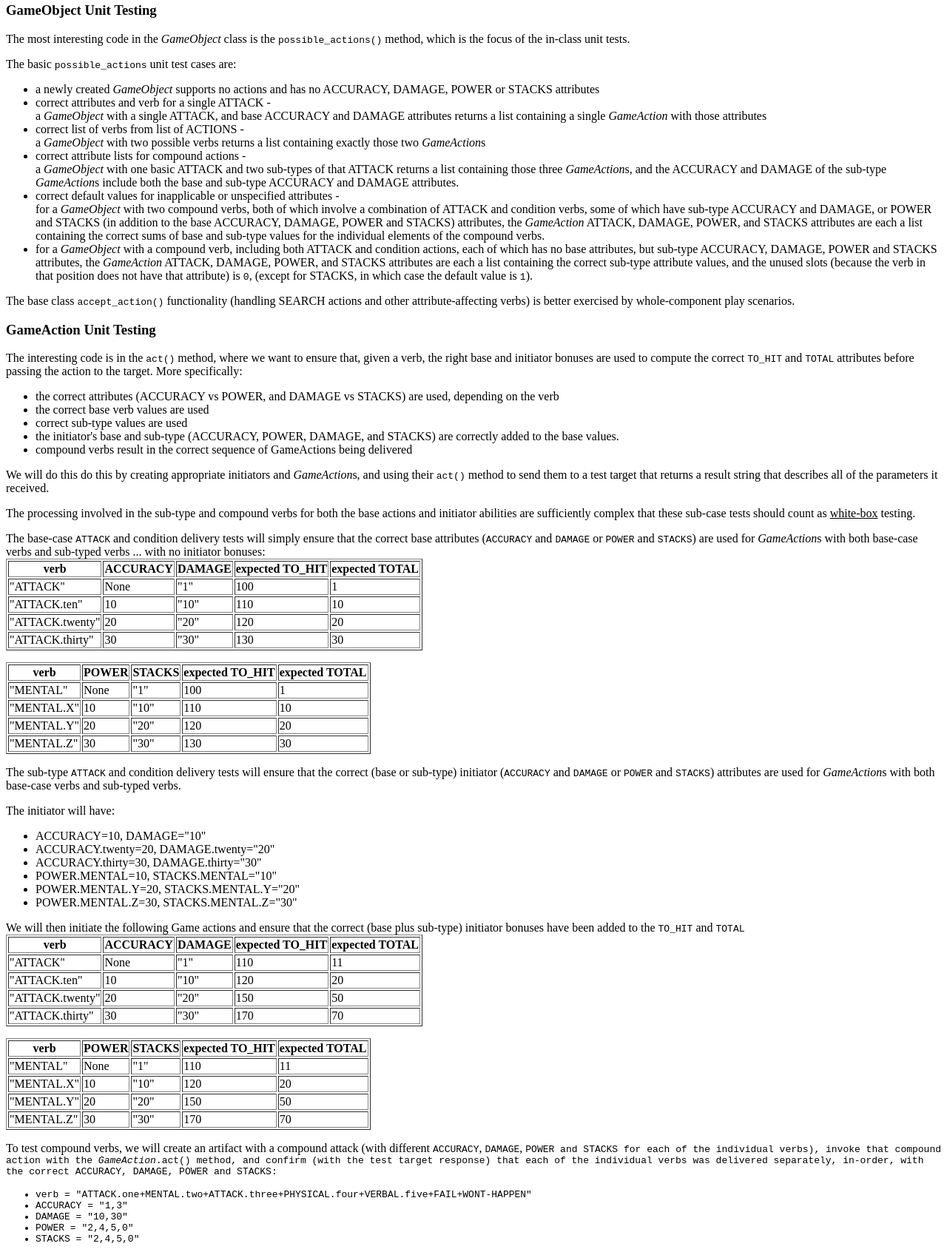
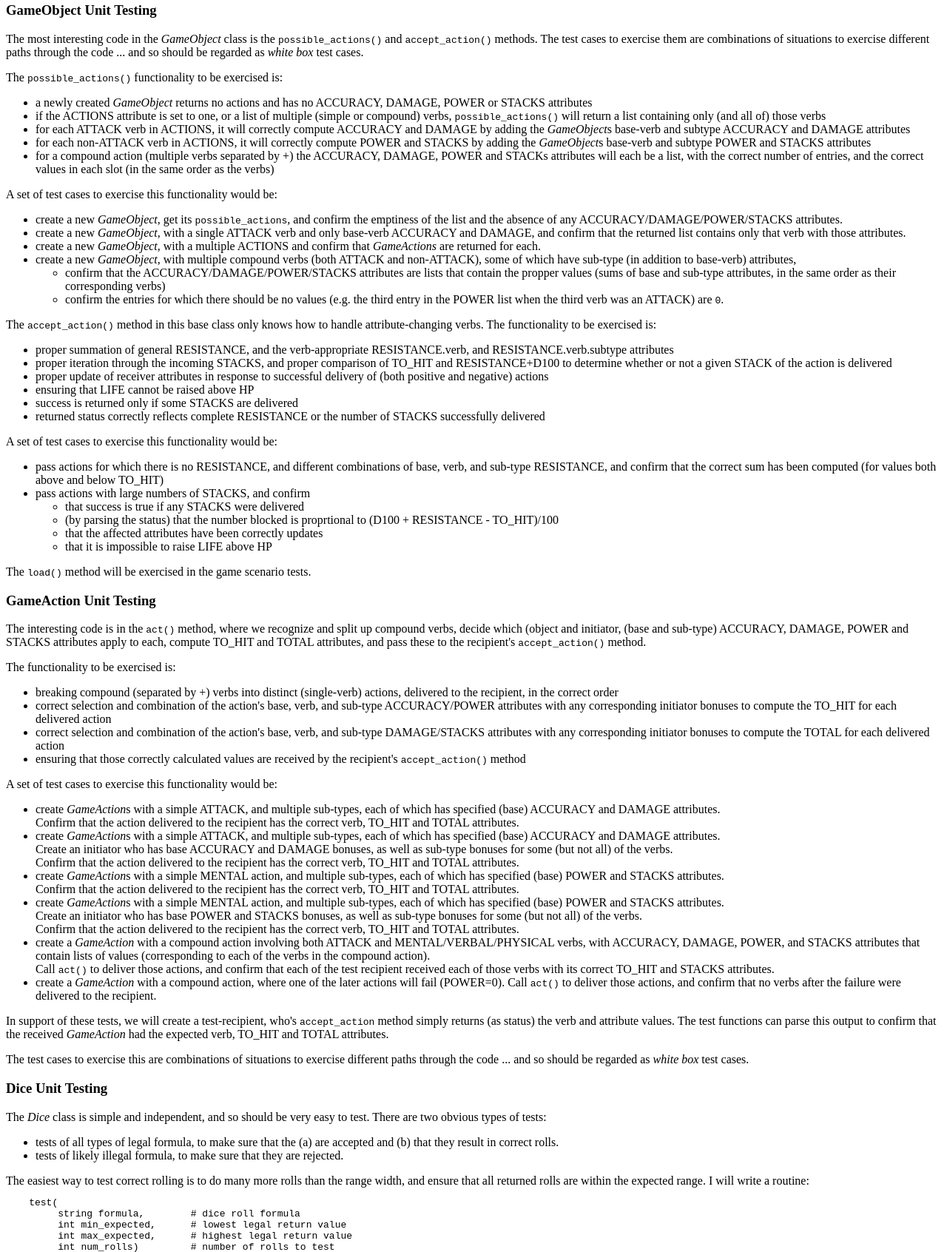
Before and after one commit to markkampe/CardFRP, a plain HTML site: page testing.html in a window 1280 px wide. Shown: the part 349-2041 px from the top of the page at 74% size. Drawn offline with Linux system fonts and the light colour scheme.

Commit message:
replace detailed tests with overview of strategy

```diff
--- a/testing.html
+++ b/testing.html
@@ -34,190 +34,197 @@ sample code for using the CardFRP component.
 <A name="gameobject"/><H3>GameObject Unit Testing</H3>
 <P>
 The most interesting code in the <em>GameObject</em> class is the
-<tt>possible_actions()</tt> method, which is the focus of the
-in-class unit tests.
+<tt>possible_actions()</tt> and <tt>accept_action()</tt> methods.
+The test cases to exercise them are combinations of situations to
+exercise different paths through the code ... and so should be
+regarded as <em>white box</em> test cases.
 </p>
-The basic <tt>possible_actions</tt> unit test cases are:
+The <tt>possible_actions()</tt> functionality to be exercised is:
 <ul>
-   <li>	a newly created <em>GameObject</em> supports no actions and
+   <li>	a newly created <em>GameObject</em> returns no actions and
    	has no ACCURACY, DAMAGE, POWER or STACKS attributes</li>
 
-   <li> correct attributes and verb for a single ATTACK -<br>
-   	a <em>GameObject</em> with a single ATTACK, and base ACCURACY
-        and DAMAGE attributes returns a list containing a single
-	<em>GameAction</em> with those attributes</li>
+   <li> if the ACTIONS attribute is set to one, or a list of multiple
+   	(simple or compound) verbs, <tt>possible_actions()</tt> will
+	return a list containing only (and all of) those verbs</li>
 
-   <li> correct list of verbs from list of ACTIONS -<br>
-   	a <em>GameObject</em> with two possible verbs returns a list
-   	containing exactly those two <em>GameAction</em>s</li>
+   <li> for each ATTACK verb in ACTIONS, it will correctly compute
+   	ACCURACY and DAMAGE by adding the <em>GameObject</em>s
+	base-verb and subtype ACCURACY and DAMAGE attributes</li>
 
-   <li> correct attribute lists for compound actions -<br>
-   	a <em>GameObject</em> with one basic ATTACK and two sub-types
-   	of that ATTACK returns a list containing those three
-	<em>GameAction</em>s, and the ACCURACY and DAMAGE of the
-	sub-type <em>GameAction</em>s include both the base and
-	sub-type ACCURACY and DAMAGE attributes.</li>
+   <li> for each non-ATTACK verb in ACTIONS, it will correctly compute
+   	POWER and STACKS by adding the <em>GameObject</em>s
+	base-verb and subtype POWER and STACKS attributes</li>
 
-   <li>	correct default values for inapplicable or unspecified attributes -<br>
-   	for a <em>GameObject</em> with two compound verbs, both
-   	of which involve a combination of ATTACK and condition
-	verbs, some of which have sub-type ACCURACY and DAMAGE,
-	or POWER and STACKS (in addition to the base ACCURACY,
-	DAMAGE, POWER and STACKS) attributes,
-	the <em>GameAction</em> ATTACK, DAMAGE, POWER, and STACKS
-	attributes are each a list containing the correct sums
-	of base and sub-type values for the individual elements
-	of the compound verbs.</li>
+   <li> for a compound action (multiple verbs separated by +)
+   	the ACCURACY, DAMAGE, POWER and STACKs attributes will
+	each be a list, with the correct number of entries,
+	and the correct values in each slot (in the same order
+	as the verbs)</li>
+</ul>
 
-   <li> for a <em>GameObject</em> with a compound verb, including
-   	both ATTACK and condition actions, each of which has no base
-	attributes, but sub-type ACCURACY, DAMAGE, POWER and STACKS
-	attributes,
-	the <em>GameAction</em> ATTACK, DAMAGE, POWER, and STACKS
-	attributes are each a list containing the correct sub-type
-	attribute values, and the unused slots (because the verb
-	in that position does not have that attribute) is <tt>0</tt>,
-	(except for STACKS, in which case the default value is <tt>1</tt>).
-	</li>
+A set of test cases to exercise this functionality would be:
+<ul>
+
+   <li> create a new <em>GameObject</em>, get its <tt>possible_actions</tt>,
+   	and confirm the emptiness of the list and the absence of any
+	ACCURACY/DAMAGE/POWER/STACKS attributes.</li>
+
+   <li> create a new <em>GameObject</em>, with a single ATTACK verb
+   	and only base-verb ACCURACY and DAMAGE, and confirm that the
+	returned list contains only that verb with those attributes.</li>
+
+   <li> create a new <em>GameObject</em>, with a multiple ACTIONS
+	and confirm that <em>GameActions</em> are returned for each.</li>
+
+   <li> create a new <em>GameObject</em>, with multiple compound
+   	verbs (both ATTACK and non-ATTACK), some of which have
+	sub-type (in addition to base-verb) attributes,
+	<ul>
+	   <li> confirm that the ACCURACY/DAMAGE/POWER/STACKS attributes are lists
+		that contain the propper values (sums of base and sub-type
+		attributes, in the same order as their corresponding verbs)</li>
+	   <li> confirm the entries for which there should be no values
+	   	(e.g. the third entry in the POWER list when the third verb
+		was an ATTACK) are <tt>0</tt>.</li>
+	</ul> </li>
 </ul>
+
 <P>
-The base class <tt>accept_action()</tt> functionality (handling
-SEARCH actions and other attribute-affecting verbs) is better
-exercised by whole-component play scenarios.
+The <tt>accept_action()</tt> method in this base class only knows
+how to handle attribute-changing verbs.  The functionality to be
+exercised is:
+<ul>
+   <li>	proper summation of general RESISTANCE, and the verb-appropriate
+   	RESISTANCE.verb, and RESISTANCE.verb.subtype attributes</li>
+
+   <li> proper iteration through the incoming STACKS, and proper
+   	comparison of TO_HIT and RESISTANCE+D100 to determine whether
+	or not a given STACK of the action is delivered</li>
+
+   <li> proper update of receiver attributes in response to successful
+   	delivery of (both positive and negative) actions </li>
+
+   <li> ensuring that LIFE cannot be raised above HP</li>
+
+   <li> success is returned only if some STACKS are delivered</li>
+
+   <li> returned status correctly reflects complete RESISTANCE or
+   	the number of STACKS successfully delivered</li>
+</ul>
+
+A set of test cases to exercise this functionality would be:
+<ul>
+   <li> pass actions for which there is no RESISTANCE,
+   	and different combinations of base, verb, and sub-type
+	RESISTANCE, and confirm that the correct sum has been
+	computed (for values both above and below TO_HIT)</li>
+
+   <li> pass actions with large numbers of STACKS, and confirm
+	<ul>
+	   <li> that success is true if any STACKS were delivered</li>
+   	   <li>	(by parsing the status) that the number blocked is proprtional to
+		(D100 + RESISTANCE - TO_HIT)/100</li>
+	   <li> that the affected attributes have been
+	   	correctly updates</li>
+	   <li> that it is impossible to raise LIFE above HP</li>
+	</ul></li>
+</ul>
+</P>
+<P>
+The <tt>load()</tt> method will be exercised in the game scenario tests.
 </P>
 
 <A name="gameaction"/><H3>GameAction Unit Testing</H3>
 <P>
-The interesting code is in the <tt>act()</tt> method, where
-we want to ensure that, given a verb, the right base and
-initiator bonuses are used to compute the correct
-<tt>TO_HIT</tt> and <tt>TOTAL</tt> attributes before
-passing the action to the target.  More specifically:
-<ul>
-   <li> the correct attributes (ACCURACY vs POWER,
-   	and DAMAGE vs STACKS) are used, depending on the verb</li>
-   <li> the correct base verb values are used </li>
-   <li> correct sub-type values are used </li>
-   <li> the initiator's base and sub-type (ACCURACY, POWER,
-   	DAMAGE, and STACKS) are correctly added to the base values.
-   <li> compound verbs result in the correct sequence of
-   	GameActions being delivered</li>
-</ul>
-We will do this do this by creating appropriate initiators and
-<em>GameAction</em>s, and using their <tt>act()</tt> method to
-send them to a test target that returns a result string that
-describes all of the parameters it received.
+The interesting code is in the <tt>act()</tt> method, where we
+recognize and split up compound verbs, decide which (object and
+initiator, (base and sub-type) ACCURACY, DAMAGE, POWER and STACKS
+attributes apply to each, compute TO_HIT and TOTAL attributes,
+and pass these to the recipient's <tt>accept_action()</tt> method.
 </P>
 <P>
-The processing involved in the sub-type and compound verbs for
-both the base actions and initiator abilities are sufficiently
-complex that these sub-case tests should count as <u>white-box</u> testing.
+The functionality to be exercised is:
+<ul>
+   <li> breaking compound (separated by +) verbs into distinct
+     	(single-verb) actions, delivered to the recipient,
+	in the correct order</li>
+
+   <li>	correct selection and combination of the action's base,
+   	verb, and sub-type ACCURACY/POWER attributes with any
+	corresponding initiator bonuses to compute the TO_HIT
+	for each delivered action</li>
+
+   <li>	correct selection and combination of the action's base,
+   	verb, and sub-type DAMAGE/STACKS attributes with any
+	corresponding initiator bonuses to compute the TOTAL
+	for each delivered action</li>
+
+   <li>	ensuring that those correctly calculated values are
+   	received by the recipient's <tt>accept_action()</tt> method</li>
+</ul>
 </P>
 <P>
-The base-case <tt>ATTACK</tt> and condition delivery tests will simply ensure that
-the correct base attributes (<tt>ACCURACY</tt> and <tt>DAMAGE</tt>
-or <tt>POWER</tt> and <tt>STACKS</tt>) are used for <em>GameAction</em>s
-with both base-case verbs and sub-typed verbs ... with no initiator bonuses:
-<TABLE border="1">
-    <tr><th>verb</th>
-    	<th>ACCURACY</th>
-	<th>DAMAGE</th>
-	<th>expected TO_HIT</th>
-	<th>expected TOTAL</th>
-    </tr>
-    <tr> <td>"ATTACK"</td>		<td>None</td>	<td>"1"</td>	<td>100</td>	<td>1</td> </tr>
-    <tr> <td>"ATTACK.ten"</td>		<td>10</td>	<td>"10"</td>	<td>110</td>	<td>10</td> </tr>
-    <tr> <td>"ATTACK.twenty"</td>	<td>20</td>	<td>"20"</td>	<td>120</td>	<td>20</td> </tr>
-    <tr> <td>"ATTACK.thirty"</td>	<td>30</td>	<td>"30"</td>	<td>130</td>	<td>30</td> </tr>
-</TABLE>
+A set of test cases to exercise this functionality would be:
+<ul>
+   <li> create <em>GameAction</em>s with a simple ATTACK, and
+   	multiple sub-types, each of which has specified
+	(base) ACCURACY and DAMAGE attributes.<br>
+	Confirm that the action delivered to the recipient
+	has the correct verb, TO_HIT and TOTAL attributes.</li>
+
+   <li> create <em>GameAction</em>s with a simple ATTACK, and
+   	multiple sub-types, each of which has specified
+	(base) ACCURACY and DAMAGE attributes.<br>
+	Create an initiator who has base ACCURACY and DAMAGE
+	bonuses, as well as sub-type bonuses for some
+	(but not all) of the verbs.<br>
+	Confirm that the action delivered to the recipient
+	has the correct verb, TO_HIT and TOTAL attributes.</li>
+
+   <li> create <em>GameAction</em>s with a simple MENTAL action,
+   	and multiple sub-types, each of which has specified
+	(base) POWER and STACKS attributes.<br>
+	Confirm that the action delivered to the recipient
+	has the correct verb, TO_HIT and TOTAL attributes.</li>
+
+   <li> create <em>GameAction</em>s with a simple MENTAL action,
+   	and multiple sub-types, each of which has specified
+	(base) POWER and STACKS attributes.<br>
+	Create an initiator who has base POWER and STACKS
+	bonuses, as well as sub-type bonuses for some
+	(but not all) of the verbs.<br>
+	Confirm that the action delivered to the recipient
+	has the correct verb, TO_HIT and TOTAL attributes.</li>
+
+   <li> create a <em>GameAction</em> with a compound action
+   	involving both ATTACK and MENTAL/VERBAL/PHYSICAL verbs,
+	with ACCURACY, DAMAGE, POWER, and STACKS attributes
+	that contain lists of values (corresponding to each
+	of the verbs in the compound action).<br>
+	Call <tt>act()</tt> to deliver those actions, and
+	confirm that each of the test recipient received
+	each of those verbs with its correct TO_HIT and STACKS
+	attributes.</li>
+
+   <li> create a <em>GameAction</em> with a compound action,
+   	where one of the later actions will fail (POWER=0).
+	Call <tt>act()</tt> to deliver those actions, and
+	confirm that no verbs after the failure were delivered
+	to the recipient.</li>
+</ul>
+
+In support of these tests, we will create a test-recipient, who's
+<tt>accept_action</tt> method simply returns (as status) the verb
+and attribute values.  The test functions can parse this output to
+confirm that the received <em>GameAction</em> had the expected
+verb, TO_HIT and TOTAL attributes.
 </P>
 <P>
-<TABLE border="1">
-    <tr><th>verb</th>
-    	<th>POWER</th>
-	<th>STACKS</th>
-	<th>expected TO_HIT</th>
-	<th>expected TOTAL</th>
-    </tr>
-    <tr> <td>"MENTAL"</td>	<td>None</td>	<td>"1"</td>	<td>100</td>	<td>1</td> </tr>
-    <tr> <td>"MENTAL.X"</td>	<td>10</td>	<td>"10"</td>	<td>110</td>	<td>10</td> </tr>
-    <tr> <td>"MENTAL.Y"</td>	<td>20</td>	<td>"20"</td>	<td>120</td>	<td>20</td> </tr>
-    <tr> <td>"MENTAL.Z"</td>	<td>30</td>	<td>"30"</td>	<td>130</td>	<td>30</td> </tr>
-</TABLE>
+The test cases to exercise this are combinations of situations to
+exercise different paths through the code ... and so should be
+regarded as <em>white box</em> test cases.
 </P>
-<P>
-The sub-type <tt>ATTACK</tt> and condition delivery tests will ensure that the
-correct (base or sub-type) initiator (<tt>ACCURACY</tt> and <tt>DAMAGE</tt>
-or <tt>POWER</tt> and <tt>STACKS</tt>) attributes are used for <em>GameAction</em>s
-with both base-case verbs and sub-typed verbs.
-</P>
-<P>
-The initiator will have:
-<ul>
-   <li>	ACCURACY=10, DAMAGE="10"</li>
-   <li>	ACCURACY.twenty=20, DAMAGE.twenty="20"</li>
-   <li>	ACCURACY.thirty=30, DAMAGE.thirty="30"</li>
-   <li>	POWER.MENTAL=10, STACKS.MENTAL="10"</li>
-   <li>	POWER.MENTAL.Y=20, STACKS.MENTAL.Y="20"</li>
-   <li>	POWER.MENTAL.Z=30, STACKS.MENTAL.Z="30"</li>
-
-</ul>
-We will then initiate the following Game actions and ensure that the correct
-(base plus sub-type) initiator bonuses have been added to the <tt>TO_HIT</tt> and <tt>TOTAL</tt>
-<TABLE border="1">
-    <tr><th>verb</th>
-    	<th>ACCURACY</th>
-	<th>DAMAGE</th>
-	<th>expected TO_HIT</th>
-	<th>expected TOTAL</th>
-    </tr>
-    <tr> <td>"ATTACK"</td>		<td>None</td>	<td>"1"</td>	<td>110</td>	<td>11</td> </tr>
-    <tr> <td>"ATTACK.ten"</td>		<td>10</td>	<td>"10"</td>	<td>120</td>	<td>20</td> </tr>
-    <tr> <td>"ATTACK.twenty"</td>	<td>20</td>	<td>"20"</td>	<td>150</td>	<td>50</td> </tr>
-    <tr> <td>"ATTACK.thirty"</td>	<td>30</td>	<td>"30"</td>	<td>170</td>	<td>70</td> </tr>
-</TABLE>
-</P>
-<P>
-<TABLE border="1">
-    <tr><th>verb</th>
-    	<th>POWER</th>
-	<th>STACKS</th>
-	<th>expected TO_HIT</th>
-	<th>expected TOTAL</th>
-    </tr>
-    <tr> <td>"MENTAL"</td>	<td>None</td>	<td>"1"</td>	<td>110</td>	<td>11</td> </tr>
-    <tr> <td>"MENTAL.X"</td>	<td>10</td>	<td>"10"</td>	<td>120</td>	<td>20</td> </tr>
-    <tr> <td>"MENTAL.Y"</td>	<td>20</td>	<td>"20"</td>	<td>150</td>	<td>50</td> </tr>
-    <tr> <td>"MENTAL.Z"</td>	<td>30</td>	<td>"30"</td>	<td>170</td>	<td>70</td> </tr>
-</TABLE>
-</P>
-<P>
-To test compound verbs, we will create an artifact with a compound attack
-(with different <tt>ACCURACY</tt>, <tt>DAMAGE</tt>, <tt>POWER<tt> and <tt>STACKS</tt>
-for each of the individual verbs), invoke that compound action with the
-<em>GameAction</em>.<tt>act()</tt> method, and confirm (with the test target response)
-that each of the individual verbs was delivered separately, in-order, with the
-correct <tt>ACCURACY</tt>, <tt>DAMAGE</tt>, <tt>POWER</tt> and <tt>STACKS</tt>:
-<ul>
-    <li> verb = "ATTACK.one+MENTAL.two+ATTACK.three+PHYSICAL.four+VERBAL.five+FAIL+WONT-HAPPEN"</li>
-    <li> <tt>ACCURACY</tt> = "1,3"</li>
-    <li> <tt>DAMAGE</tt> = "10,30"</li>
-    <li> <tt>POWER</tt> = "2,4,5,0"</li>
-    <li> <tt>STACKS</tt> = "2,4,5,0"</li>
-</ul>
-Expected results:
-<ul>
-    <li> ATTACK.one (TO_HIT=101, DAMAGE=10)</li>
-    <li> MENTAL.two (TO_HIT=102, STACKS=2)</li>
-    <li> ATTACK.three (TO_HIT=103, DAMAGE=30)</li>
-    <li> PHYSICAL.four (TO_HIT=104, STACKS=4)</li>
-    <li> VERBAL.five (TO_HIT=105, STACKS=5)</li>
-    <li> resists FAIL ... because the base and initiator powers were both 0</li>
-</ul>
-A compound verb action stops as soon as one of the sub-verbs fail.
-Since the <tt>FAIL</tt> action will be succesfully resisted,
-the results should include no mention of the <tt>WONT-HAPPEN</tt> action.
-</p>
 
 <A name="dice"/><H3>Dice Unit Testing</H3>
 <P>
```
